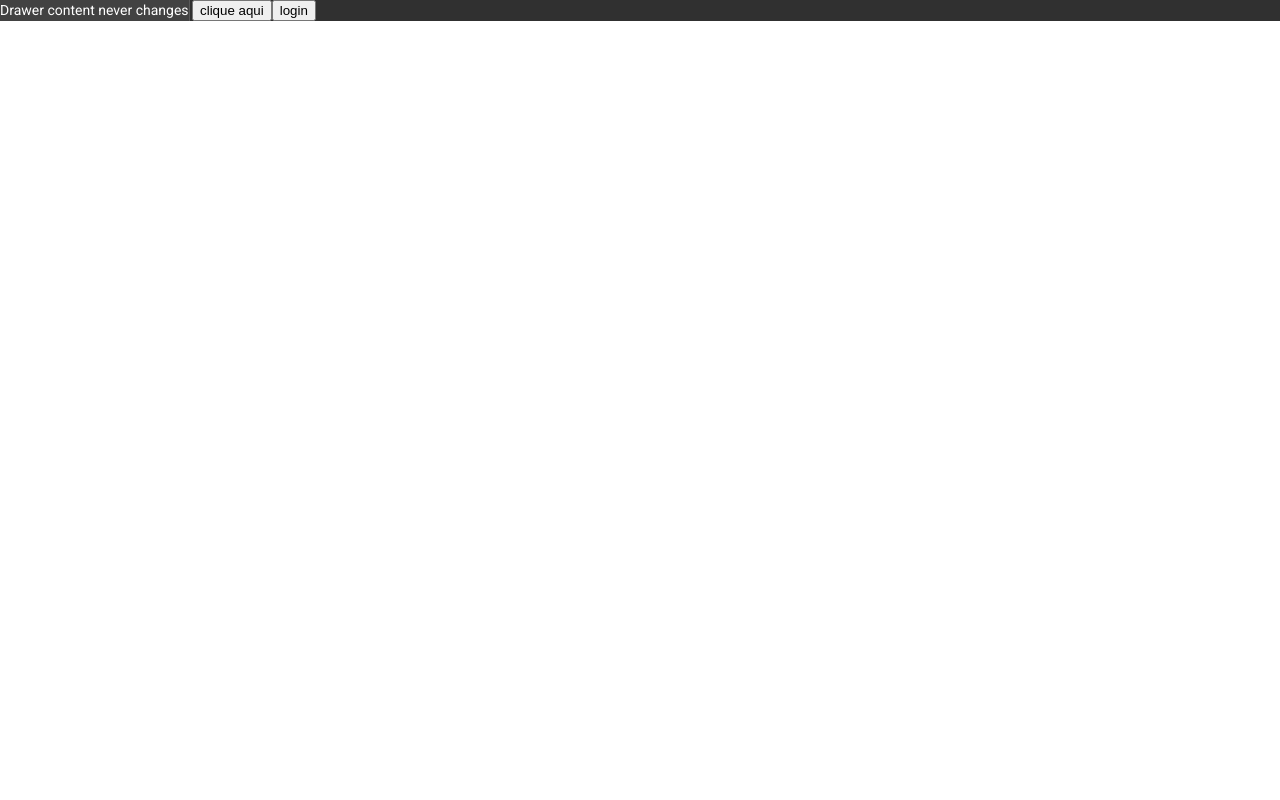
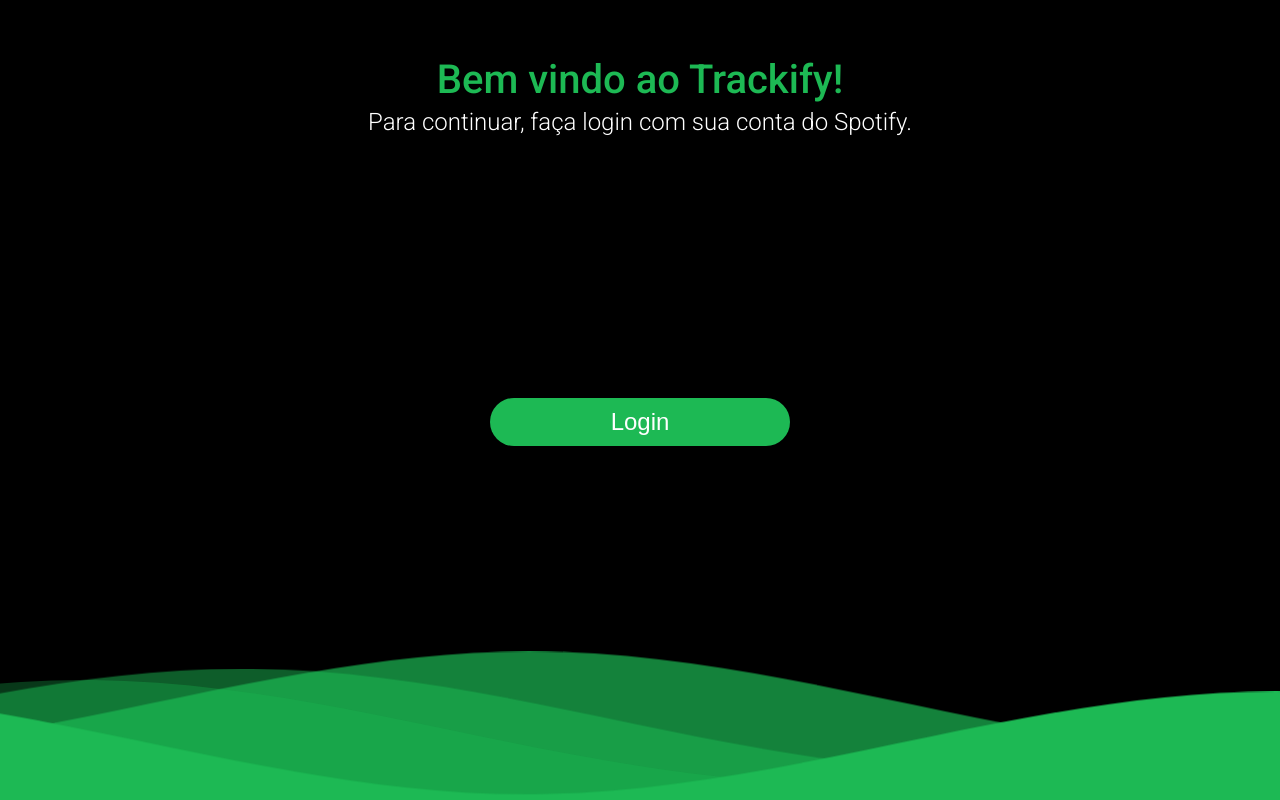
Before and after one commit to Amarakk/Spotitrack, an Angular app in the folder Spotitrack/: page / in a window 1280 px wide. Built offline with nearby package versions, Linux system fonts and the light colour scheme; no server answers.

Commit message:
login screen

```diff
--- a/Spotitrack/angular.json
+++ b/Spotitrack/angular.json
@@ -109,5 +109,8 @@
         }
       }
     }
+  },
+  "cli": {
+    "analytics": false
   }
 }
--- a/Spotitrack/src/app/app.component.html
+++ b/Spotitrack/src/app/app.component.html
@@ -1,6 +1 @@
-<mat-drawer-container class="example-container">
-  <mat-drawer mode="side" opened>Drawer content never changes</mat-drawer>
-  <mat-drawer-content>
-    <router-outlet></router-outlet>
-  </mat-drawer-content>
-</mat-drawer-container>
+<router-outlet></router-outlet>
--- /dev/null
+++ b/Spotitrack/src/app/pages/login-screen/login-screen.component.html
@@ -0,0 +1,25 @@
+<div class="container">
+    <svg class="waves" xmlns="http://www.w3.org/2000/svg" xmlns:xlink="http://www.w3.org/1999/xlink" viewBox="0 24 150 28" preserveAspectRatio="none" shape-rendering="auto">
+        <defs>
+          <path id="gentle-wave" d="M-160 44c30 0 58-18 88-18s 58 18 88 18 58-18 88-18 58 18 88 18 v44h-352z" />
+        </defs>
+        <g class="parallax">
+          <use xlink:href="#gentle-wave" x="48" y="0" fill="rgba(29, 185, 84,0.7)" />
+          <use xlink:href="#gentle-wave" x="48" y="3" fill="rgba(29, 185, 84,0.5)" />
+          <use xlink:href="#gentle-wave" x="48" y="5" fill="rgba(29, 185, 84,0.3)" />
+          <use xlink:href="#gentle-wave" x="48" y="7" fill="rgba(29, 185, 84,1)" />
+        </g>
+      </svg>
+    <div class=welcome>
+        <h1 >
+            Bem vindo ao Trackify!
+        </h1>
+        <p>
+            Para continuar, faça login com sua conta do Spotify.
+        </p>
+    </div>
+    <div class=login-button>
+        <button (click)="login()">Login</button>
+    </div>
+
+</div>
--- /dev/null
+++ b/Spotitrack/src/app/pages/login-screen/login-screen.component.scss
@@ -0,0 +1,88 @@
+.container{
+    background-color: #000;
+    background-size: 100px;
+    height: 100vh;
+    display: flex;
+    flex-direction: column;
+
+}
+.waves {
+    position: absolute;
+    bottom: 0;
+    width: 100%;
+    height: 20%;
+
+  }
+  .parallax > use {
+    animation: move-forever 25s cubic-bezier(.55,.5,.45,.5)     infinite;
+  }
+  .parallax > use:nth-child(1) {
+    animation-delay: -2s;
+    animation-duration: 7s;
+  }
+  .parallax > use:nth-child(2) {
+    animation-delay: -3s;
+    animation-duration: 10s;
+  }
+  .parallax > use:nth-child(3) {
+    animation-delay: -4s;
+    animation-duration: 13s;
+  }
+  .parallax > use:nth-child(4) {
+    animation-delay: -5s;
+    animation-duration: 20s;
+  }
+  @keyframes move-forever {
+    0% {
+     transform: translate3d(-90px,0,0);
+    }
+    100% {
+      transform: translate3d(85px,0,0);
+    }
+  }
+  /*Shrinking for mobile*/
+  @media (max-width: 768px) {
+    .waves {
+      height:40px;
+      min-height:40px;
+    }
+  }
+.welcome{
+    width: 100%;
+    margin-top: 5%;
+    text-align: center;
+    h1{
+        color: #1DB954;
+        font-size: 2.5rem;
+        font-weight: 500;
+        margin-bottom: 1rem;
+    }
+    p{
+        color: #fff;
+        font-size: 1.5rem;
+        font-weight: 300;
+        margin-bottom: 1rem;
+    }
+}
+
+.login-button{
+    width: 100%;
+    margin-top: 250px;
+    text-align: center;
+    button{
+        background-color: #1DB954;
+        color: #fff;
+        font-size: 1.5rem;
+        font-weight: 500;
+        padding: 10px 20px;
+        border-radius: 50px;
+        border: none;
+        outline: none;
+        cursor: pointer;
+        width: 300px;
+        box-shadow: 0 0 10px 0 rgba(0,0,0,0.5);
+        &:hover{
+            background-color: #1ED760;
+        }
+    }
+}
--- /dev/null
+++ b/Spotitrack/src/app/pages/login-screen/login-screen.component.ts
@@ -0,0 +1,40 @@
+import { Component, OnInit } from '@angular/core';
+import { SpotifyService } from 'src/shared/services/spotify.service';
+import { ActivatedRoute } from '@angular/router'
+
+
+@Component({
+  selector: 'app-login-screen',
+  templateUrl: './login-screen.component.html',
+  styleUrls: ['./login-screen.component.scss']
+})
+export class LoginScreenComponent implements OnInit {
+  private code: any
+
+  constructor(
+    private spotifyService: SpotifyService,
+    private route: ActivatedRoute
+
+  ) { }
+
+  ngOnInit(): void {
+
+      this.code = this.route.snapshot.queryParamMap.get('code');
+      console.log(this.code);
+
+    if(!this.code){
+     console.log("error")
+      this.spotifyService.login()
+    }
+
+
+  }
+
+  getAlbuns(){
+    this.spotifyService.getAlbunsFromArtist("Metallica");
+  }
+
+  login(){
+  this.spotifyService.login()
+  }
+}
--- a/Spotitrack/src/shared/services/spotify.service.ts
+++ b/Spotitrack/src/shared/services/spotify.service.ts
@@ -16,6 +16,7 @@
   private url = 'https://api.spotify.com/v1/';
 
   private headers = new HttpHeaders({
+    'Access-Control-Allow-Origin': '*',
     'Content-Type': '*/*',
   });
 
@@ -30,7 +31,7 @@
   }
 
 async login(){
-  await this.http.get('https://accounts.spotify.com/authorize?'+`&code=user-read-private&client_id=${this.clientId}&response_type=code&redirect_uri=${this.redirect_uri}`).subscribe(
+  await this.http.get('https://accounts.spotify.com/authorize?'+`&code=user-read-private&client_id=${this.clientId}&response_type=code&redirect_uri=${this.redirect_uri}` , {headers: this.headers}).subscribe(
     (data) => {
       console.log(data);
     }
```
Also changed, not shown: Spotitrack/src/app/app-routing.module.ts (+6 -1 lines), Spotitrack/src/app/app.module.ts (+6 -2 lines), 2 other files (tests, documents, lock files or other folders).
